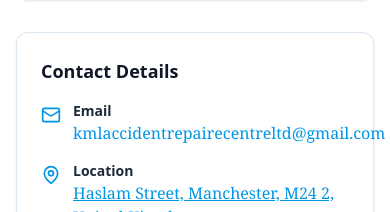
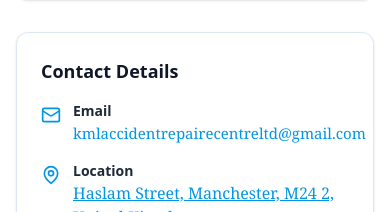
Before and after one commit to shandiru/kml, a React (Vite) app: page / in a window 390 px wide. Shown: the part 7961-8173 px from the top of the page. Built offline with nearby package versions, Linux system fonts and the light colour scheme.

Commit message:
fix issue

```diff
--- a/src/components/HomePage/ContactSection.jsx
+++ b/src/components/HomePage/ContactSection.jsx
@@ -76,11 +76,12 @@ export default function ContactSection() {
                   detail={
                    <a
                     href="mailto:kmlaccidentrepairecentreltd@gmail.com"
-                      className="font-serif transition hover:underline"
+                    className="font-serif transition hover:underline text-[15px] sm:text-base"
                     style={{ color: COLORS.primary }}
                   >
                     kmlaccidentrepairecentreltd@gmail.com
                   </a>
+
                   }
                 />
                 <ContactRow
```
Lines whose indentation alone changed are shown as unchanged.
